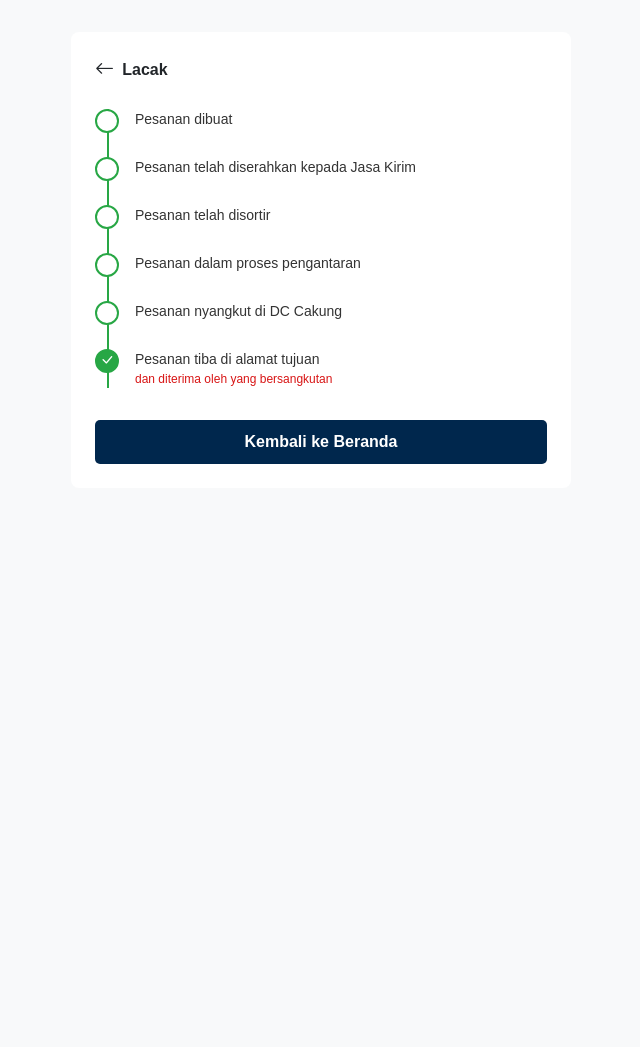
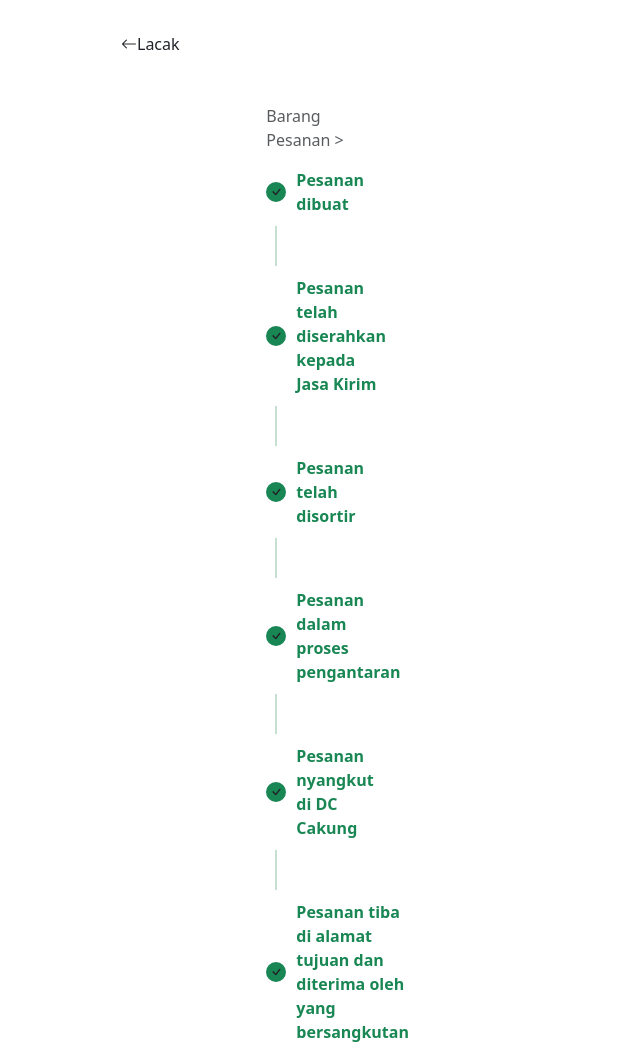
Before and after one commit to Papi12-crypto/GGshoes, a plain HTML site: page track.html in a window 1280 px wide. Shown: the top 1047 px of the page, without its empty margins (319-959 px from the left). Before the commit the page ends 800 px from the top, so only its background shows below. Drawn offline with nearby package versions, Linux system fonts and the light colour scheme.

Commit message:
track.html

```diff
--- a/track.html
+++ b/track.html
@@ -1,108 +1,75 @@
 <!DOCTYPE html>
 <html lang="en">
   <head>
-  <meta charset="UTF-8">
-  <meta name="viewport" content="width=device-width, initial-scale=1.0">
-  <title>Lacak Pesanan</title>
-  <link href="https://cdn.jsdelivr.net/npm/bootstrap@5.3.0/dist/css/bootstrap.min.css" rel="stylesheet">
+    <meta charset="UTF-8" />
+    <meta name="viewport" content="width=device-width, initial-scale=1.0" />
+    <title>Tracking Pesanan</title>
+    <!-- Bootstrap CSS -->
+    <link
+      href="https://cdn.jsdelivr.net/npm/bootstrap@5.3.0/dist/css/bootstrap.min.css"
+      rel="stylesheet"
+    />
     <style>
-    body {
-      font-family: Arial, sans-serif;
-      background-color: #f8f9fa;
+      .tracking-container{
+        max-width: 400px;
+      margin: 2rem auto;
+      }
+      .btn-primary{
+        background-color:#00274d ;
+      }
+      /* Custom style for the tracking steps */
+      .step-line {
+        display: flex;
+        flex-direction: column;
+        gap: 10px;
       }
 
-    .tracking-container {
-      max-width: 500px;
-      margin: 2rem auto;
-      background-color: #fff;
-      border-radius: 8px;
-      padding: 1.5rem;
+      .step {
+        display: flex;
+        align-items: center;
+        gap: 10px;
+        opacity: 0;
+        transform: translateY(20px);
+        transition: opacity 0.6s ease-out, transform 0.6s ease-out;
       }
 
-    .back-button {
-      display: flex;
-      align-items: center;
-      margin-bottom: 1.5rem;
-      font-weight: bold;
-    }
-
-    .back-button i {
-      font-size: 1.2rem;
-      margin-right: 0.5rem;
-    }
-
-    /* Timeline Styles */
-    .timeline {
-      position: relative;
-      display: flex;
-      flex-direction: column;
-      gap: 1.5rem;
-    }
-
-    .timeline-item {
-      display: flex;
-      align-items: flex-start;
-      position: relative;
-    }
-
-    /* Garis Vertikal */
-    .timeline::before {
-      content: '';
-      position: absolute;
-      top: 0;
-      left: 12px;
-      width: 2px;
-      height: 100%;
-      background-color: #28a745;
-    }
-
-    /* Lingkaran Icon */
-    .timeline-icon {
-      width: 24px;
-      height: 24px;
-      border: 2px solid #28a745;
-      background-color: #fff;
+      .step-circle {
+        width: 20px;
+        height: 20px;
         border-radius: 50%;
+        border: 2px solid #6c757d;
         display: flex;
         align-items: center;
         justify-content: center;
-      color: #28a745;
-      font-size: 0.9rem;
-      z-index: 2;
       }
 
-    /* Icon Check */
-    .timeline-icon.check {
-      background-color: #28a745;
-      color: #ffffff;
+      .step-circle.completed {
+        background-color: #198754;
+        border-color: #198754;
       }
 
-    .timeline-content {
-      margin-left: 1rem;
+      .step-line hr {
+        border: none;
+        border-left: 2px solid #198754;
+        height: 40px;
+        margin: 0;
+        position: relative;
+        left: 9px;
       }
 
-    .timeline-content p {
-      margin: 0;
-      font-size: 14px;
-      color: #333;
+      .step-text {
+        color: #6c757d;
       }
 
-    .timeline-content .subtext {
-      color: #d81515;
-      font-size: 12px;
+      .step-text.completed {
+        color: #198754;
+        font-weight: 600;
       }
 
-    /* Kembali ke Beranda */
-    .btn-beranda {
-      display: block;
-      margin: 2rem auto 0;
-      text-align: center;
-      background-color: #00274d;
-      color: #fff;
-      padding: 10px 20px;
-      border-radius: 5px;
-      text-decoration: none;
-      font-weight: bold;
+      /* Animation trigger */
+      .step.active {
+        opacity: 1;
+        transform: translateY(0);
       }
     </style>
   </head>
@@ -110,72 +77,115 @@
     <div class="tracking-container">
       <!-- Back Button -->
       <div class="back-button">
-      <a href="#" class="text-decoration-none text-dark d-flex align-items-center">
+        <a href="recipt.html" class="text-decoration-none text-dark d-flex align-items-center">
           <i class="bi bi-arrow-left"></i>
           <span>Lacak</span>
         </a>
       </div>
+    <div class="container mt-5">
+      <div class="row justify-content-center">
+        <div class="col-md-4">
+          <p class="text-muted">Barang Pesanan &#62;</p>
 
-    <!-- Timeline -->
-    <div class="timeline">
+          <div class="step-line" id="tracking-steps">
             <!-- Step 1 -->
-      <div class="timeline-item">
-        <div class="timeline-icon"></div>
-        <div class="timeline-content">
-          <p>Pesanan dibuat</p>
+            <div class="step">
+              <div class="step-circle completed">
+                <i class="bi bi-check"></i>
+              </div>
+              <div class="step-text completed">Pesanan dibuat</div>
+            </div>
+            <hr />
+
+            <!-- Step 2 -->
+            <div class="step">
+              <div class="step-circle completed">
+                <i class="bi bi-check"></i>
+              </div>
+              <div class="step-text completed">
+                Pesanan telah diserahkan kepada Jasa Kirim
               </div>
             </div>
+            <hr />
 
-      <!-- Step 2 -->
-      <div class="timeline-item">
-        <div class="timeline-icon"></div>
-        <div class="timeline-content">
-          <p>Pesanan telah diserahkan kepada Jasa Kirim</p>
+            <!-- Step 3 -->
+            <div class="step">
+              <div class="step-circle completed">
+                <i class="bi bi-check"></i>
+              </div>
+              <div class="step-text completed">Pesanan telah disortir</div>
+            </div>
+            <hr />
+
+            <!-- Step 4 -->
+            <div class="step">
+              <div class="step-circle completed">
+                <i class="bi bi-check"></i>
+              </div>
+              <div class="step-text completed">
+                Pesanan dalam proses pengantaran
               </div>
             </div>
+            <hr />
 
-      <!-- Step 3 -->
-      <div class="timeline-item">
-        <div class="timeline-icon"></div>
-        <div class="timeline-content">
-          <p>Pesanan telah disortir</p>
+            <!-- Step 5 -->
+            <div class="step">
+              <div class="step-circle completed">
+                <i class="bi bi-check"></i>
+              </div>
+              <div class="step-text completed">
+                Pesanan nyangkut di DC Cakung
               </div>
             </div>
+            <hr />
 
-      <!-- Step 4 -->
-      <div class="timeline-item">
-        <div class="timeline-icon"></div>
-        <div class="timeline-content">
-          <p>Pesanan dalam proses pengantaran</p>
+            <!-- Step 6 -->
+            <div class="step">
+              <div class="step-circle completed">
+                <i class="bi bi-check"></i>
               </div>
-      </div>
-
-      <!-- Step 5 -->
-      <div class="timeline-item">
-        <div class="timeline-icon"></div>
-        <div class="timeline-content">
-          <p>Pesanan nyangkut di DC Cakung</p>
-        </div>
-      </div>
-
-      <!-- Step 6 (Final Step) -->
-      <div class="timeline-item">
-        <div class="timeline-icon check">
-          <i class="bi bi-check-lg"></i>
-        </div>
-        <div class="timeline-content">
-          <p>Pesanan tiba di alamat tujuan</p>
-          <div class="subtext">dan diterima oleh yang bersangkutan</div>
+              <div class="step-text completed">
+                Pesanan tiba di alamat tujuan dan diterima oleh yang
+                bersangkutan
               </div>
             </div>
           </div>
 
-    <!-- Button Kembali ke Beranda -->
-    <a href="home.html" class="btn-beranda">Kembali ke Beranda</a>
+          <!-- Button -->
+          <div class="text-center mt-4">
+            <button class="btn btn-primary" id="order-received-btn">
+              Pesanan Diterima
+            </button>
+          </div>
+        </div>
+      </div>
     </div>
 
     <!-- Bootstrap Icons -->
-  <link href="https://cdn.jsdelivr.net/npm/bootstrap-icons@1.10.5/font/bootstrap-icons.css" rel="stylesheet">
-  <script src="https://cdn.jsdelivr.net/npm/bootstrap@5.3.0/dist/js/bootstrap.bundle.min.js"></script>
+    <link
+      href="https://cdn.jsdelivr.net/npm/bootstrap-icons@1.10.5/font/bootstrap-icons.css"
+      rel="stylesheet"
+    />
+    <!-- Bootstrap JS -->
+    <script src="https://cdn.jsdelivr.net/npm/@popperjs/core@2.11.8/dist/umd/popper.min.js"></script>
+    <script src="https://cdn.jsdelivr.net/npm/bootstrap@5.3.0/dist/js/bootstrap.min.js"></script>
+
+    <script>
+      // Animation for steps
+      document.addEventListener("DOMContentLoaded", () => {
+        const steps = document.querySelectorAll(".step");
+        steps.forEach((step, index) => {
+          setTimeout(() => {
+            step.classList.add("active");
+          }, index * 600); // Delay animation per step
+        });
+
+        // Redirect button logic
+        const orderReceivedBtn = document.getElementById("order-received-btn");
+        orderReceivedBtn.addEventListener("click", () => {
+          window.location.href = "home.html";
+        });
+      });
+    </script>
   </body>
 </html>
```
Lines whose indentation alone changed are shown as unchanged.
